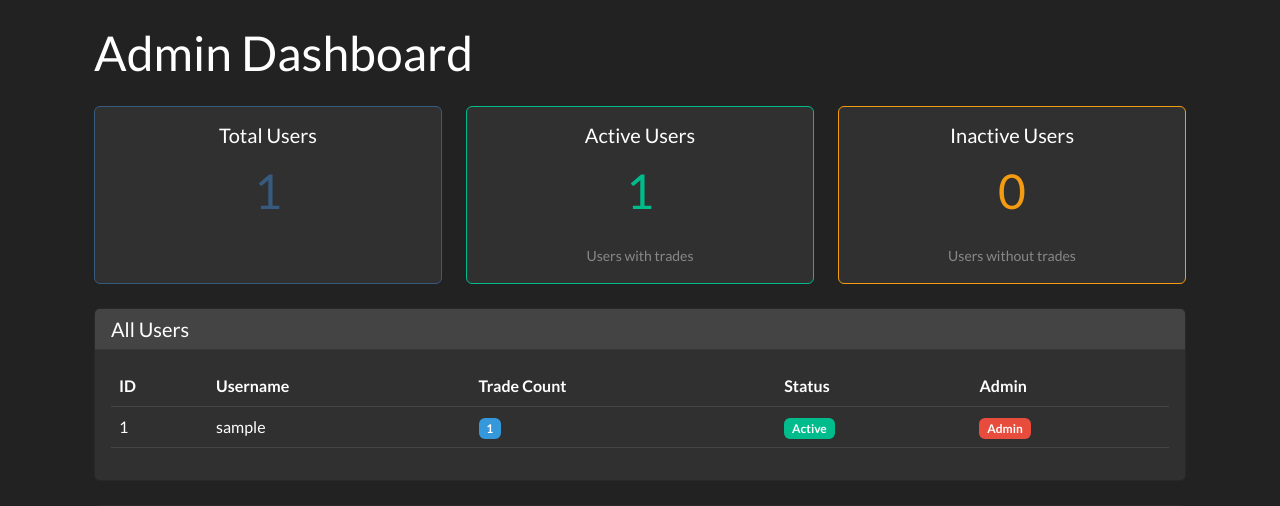
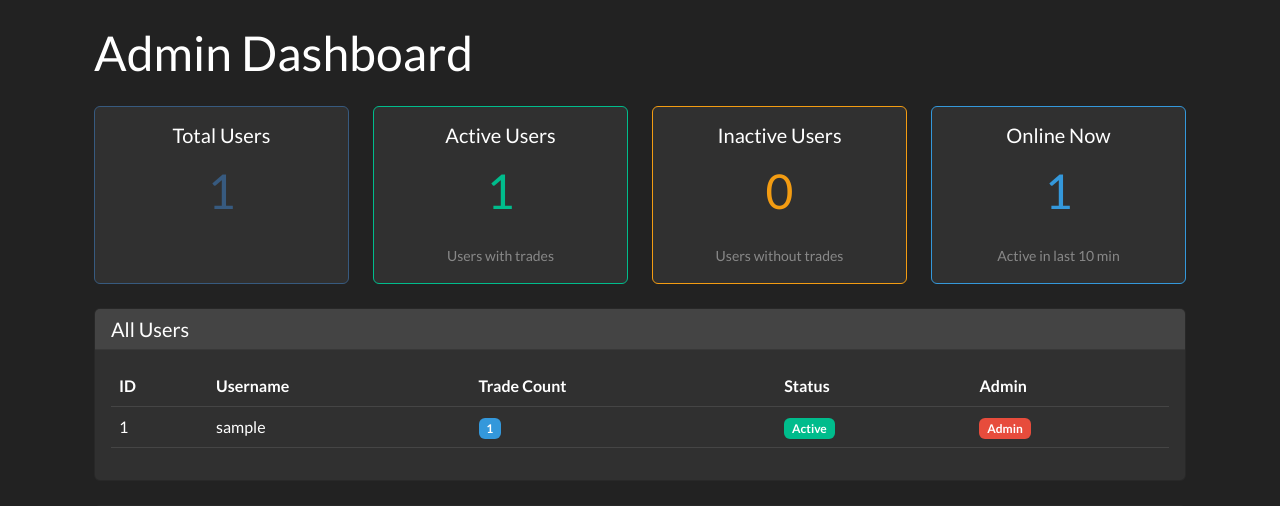
Before and after one commit to shalashaskabob/tradelog2, a Flask app: page /admin in a window 1280 px wide. Shown: the part 72-578 px from the top of the page. Run offline with Flask 3, Linux system fonts and the light colour scheme; a user stored in the database is signed in; tables that the repository leaves empty hold one stand-in row (values such as "Sample post"); some libraries are stand-ins or nearby versions.

Commit message:
Add online users tracking: last_seen field, before_request handler, admin dashboard metric

```diff
--- a/app/__init__.py
+++ b/app/__init__.py
@@ -40,4 +40,12 @@ def create_app(config_class=Config):
     from app import cli
     cli.register_commands(app)
 
+    @app.before_request
+    def update_last_seen():
+        from flask_login import current_user
+        from datetime import datetime
+        if current_user.is_authenticated:
+            current_user.last_seen = datetime.utcnow()
+            db.session.commit()
+
     return app
--- a/app/models.py
+++ b/app/models.py
@@ -20,6 +20,7 @@ class User(UserMixin, db.Model):
     is_admin = db.Column(db.Boolean, default=False)
     show_on_top_trades = db.Column(db.Boolean, default=False)
     trades = db.relationship('Trade', backref='trader', lazy='dynamic')
+    last_seen = db.Column(db.DateTime, default=datetime.utcnow)
 
     def set_password(self, password):
         self.password_hash = generate_password_hash(password)
--- a/app/routes.py
+++ b/app/routes.py
@@ -142,6 +142,7 @@ def add_trade():
             if request.form.get('exit_price'):
                 new_trade.exit_price = float(request.form.get('exit_price'))
             new_trade.pnl = new_trade.calculate_pnl
+            db.session.add(new_trade)  # Add to session before assigning tags
             # Handle tags
             tag_names = request.form.getlist('tags')
             new_tag_names = [t.strip() for t in request.form.get('new_tags', '').split(',') if t.strip()]
@@ -154,25 +155,6 @@ def add_trade():
                     db.session.add(tag)
                 tags.append(tag)
             new_trade.tags = tags
-            db.session.add(new_trade)
-            db.session.flush()  # Get trade.id before commit
-            # --- Screenshot upload logic ---
-            file = request.files.get('screenshot')
-            if file and file.filename:
-                user_id = current_user.id
-                trade_id = new_trade.id
-                trade_folder = os.path.join(UPLOAD_FOLDER, str(user_id), str(trade_id))
-                os.makedirs(trade_folder, exist_ok=True)
-                ext = os.path.splitext(file.filename)[1].lower()
-                img_filename = f'screenshot{ext}'
-                img_path = os.path.join(trade_folder, img_filename)
-                file.save(img_path)
-                thumb_filename = f'thumb{ext}'
-                thumb_path = os.path.join(trade_folder, thumb_filename)
-                with Image.open(img_path) as img:
-                    img.thumbnail(THUMB_SIZE)
-                    img.save(thumb_path)
-                new_trade.screenshot = f'{user_id}/{trade_id}/{img_filename}'
             db.session.commit()
             flash('Trade added successfully!', 'success')
             return redirect(url_for('main.index'))
@@ -402,6 +384,10 @@ def admin_dashboard():
     # Get recent registrations (last 10 users)
     recent_users = User.query.order_by(User.id.desc()).limit(10).all()
 
+    # Online users: last_seen within 10 minutes
+    ten_minutes_ago = datetime.utcnow() - timedelta(minutes=10)
+    online_users = User.query.filter(User.last_seen >= ten_minutes_ago).count()
+
     return render_template(
         'admin_dashboard.html',
         title='Admin Dashboard',
@@ -409,7 +395,8 @@ def admin_dashboard():
         active_users=active_users,
         inactive_users=inactive_users,
         users=users,
-        recent_users=recent_users
+        recent_users=recent_users,
+        online_users=online_users
     )
 
 @bp.route('/edit_trade/<int:trade_id>', methods=['GET', 'POST'])
--- a/app/templates/admin_dashboard.html
+++ b/app/templates/admin_dashboard.html
@@ -6,7 +6,7 @@
 
     <!-- User Statistics Cards -->
     <div class="row mt-4">
-        <div class="col-md-4">
+        <div class="col-md-3">
             <div class="card border-primary h-100">
                 <div class="card-body text-center">
                     <h5 class="card-title">Total Users</h5>
@@ -14,7 +14,7 @@
                 </div>
             </div>
         </div>
-        <div class="col-md-4">
+        <div class="col-md-3">
             <div class="card border-success h-100">
                 <div class="card-body text-center">
                     <h5 class="card-title">Active Users</h5>
@@ -23,12 +23,21 @@
                 </div>
             </div>
         </div>
-        <div class="col-md-4">
+        <div class="col-md-3">
             <div class="card border-warning h-100">
                 <div class="card-body text-center">
                     <h5 class="card-title">Inactive Users</h5>
                     <p class="card-text fs-1 text-warning">{{ inactive_users }}</p>
                     <small class="text-muted">Users without trades</small>
+                </div>
+            </div>
+        </div>
+        <div class="col-md-3">
+            <div class="card border-info h-100">
+                <div class="card-body text-center">
+                    <h5 class="card-title">Online Now</h5>
+                    <p class="card-text fs-1 text-info">{{ online_users }}</p>
+                    <small class="text-muted">Active in last 10 min</small>
                 </div>
             </div>
         </div>
```
Also changed, not shown: migrations/versions/add_last_seen_to_user.py (added, +22 -0 lines).
